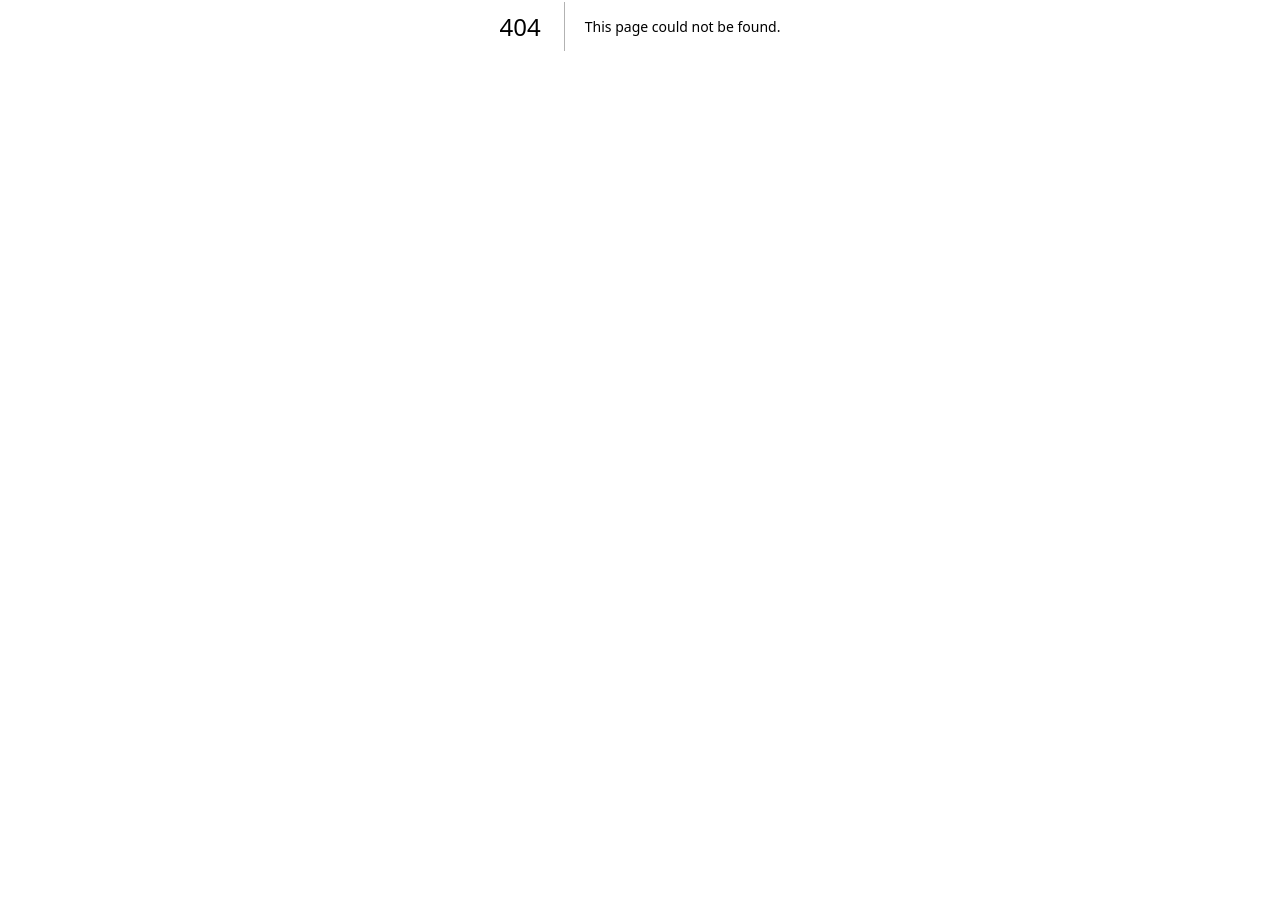
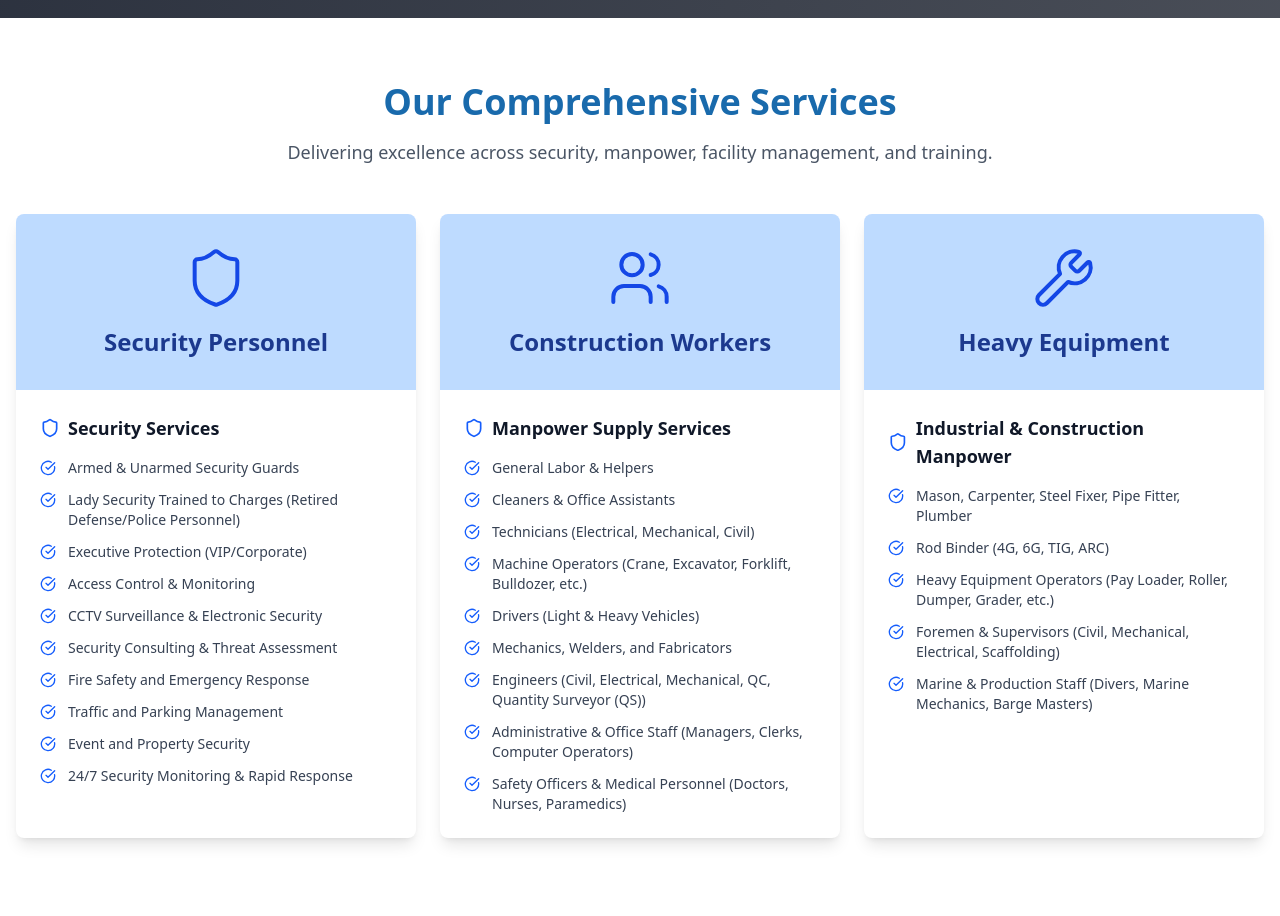
Before and after one commit to mrtech-2022/srmanpowersecurity, a Next.js app: page /our-services in a window 1280 px wide. Before the commit this address had no page. Shown: the part 374-1290 px from the top of the page. Before the commit the page ends 800 px from the top, so only its background shows below. Built offline with nearby package versions, Linux system fonts and the light colour scheme; grey boxes are pictures that could not be loaded.

Commit message:
service page added

```diff
--- /dev/null
+++ b/src/app/our-services/page.jsx
@@ -0,0 +1,15 @@
+import SelectionProcess from '@/components/Services.jsx/SelectionProcess'
+import OurServices from '@/components/Services.jsx/Services'
+import MainLayout from '@/layout/MainLayout'
+import React from 'react'
+
+const ServicePage = () => {
+    return (
+        <MainLayout>
+            <OurServices />
+            <SelectionProcess />
+        </MainLayout>
+    )
+}
+
+export default ServicePage
--- /dev/null
+++ b/src/components/Services.jsx/Services.jsx
@@ -0,0 +1,173 @@
+"use client";
+import React from 'react';
+import { Shield, Users, Wrench, Building, GraduationCap, AlertTriangle, CheckCircle } from 'lucide-react';
+
+export default function OurServices() {
+    const services = [
+        {
+            id: 1,
+            icon: Shield,
+            iconBg: 'bg-blue-200',
+            title: 'Security Personnel',
+            category: 'Security Services',
+            items: [
+                'Armed & Unarmed Security Guards',
+                'Lady Security Trained to Charges (Retired Defense/Police Personnel)',
+                'Executive Protection (VIP/Corporate)',
+                'Access Control & Monitoring',
+                'CCTV Surveillance & Electronic Security',
+                'Security Consulting & Threat Assessment',
+                'Fire Safety and Emergency Response',
+                'Traffic and Parking Management',
+                'Event and Property Security',
+                '24/7 Security Monitoring & Rapid Response'
+            ]
+        },
+        {
+            id: 2,
+            icon: Users,
+            iconBg: 'bg-blue-200',
+            title: 'Construction Workers',
+            category: 'Manpower Supply Services',
+            items: [
+                'General Labor & Helpers',
+                'Cleaners & Office Assistants',
+                'Technicians (Electrical, Mechanical, Civil)',
+                'Machine Operators (Crane, Excavator, Forklift, Bulldozer, etc.)',
+                'Drivers (Light & Heavy Vehicles)',
+                'Mechanics, Welders, and Fabricators',
+                'Engineers (Civil, Electrical, Mechanical, QC, Quantity Surveyor (QS))',
+                'Administrative & Office Staff (Managers, Clerks, Computer Operators)',
+                'Safety Officers & Medical Personnel (Doctors, Nurses, Paramedics)'
+            ]
+        },
+        {
+            id: 3,
+            icon: Wrench,
+            iconBg: 'bg-blue-200',
+            title: 'Heavy Equipment',
+            category: 'Industrial & Construction Manpower',
+            items: [
+                'Mason, Carpenter, Steel Fixer, Pipe Fitter, Plumber',
+                'Rod Binder (4G, 6G, TIG, ARC)',
+                'Heavy Equipment Operators (Pay Loader, Roller, Dumper, Grader, etc.)',
+                'Foremen & Supervisors (Civil, Mechanical, Electrical, Scaffolding)',
+                'Marine & Production Staff (Divers, Marine Mechanics, Barge Masters)'
+            ]
+        },
+        {
+            id: 4,
+            icon: Building,
+            iconBg: 'bg-blue-200',
+            title: 'Facility Management',
+            category: 'Clean Office Services',
+            items: [
+                'Office Cleaning & Housekeeping',
+                'Tea Boy / Poon / Messenger Services',
+                'Waste Management & Janitorial Support',
+                'Maintenance Support Staff',
+                'Building Assistance and Equipment Maintenance'
+            ]
+        },
+        {
+            id: 5,
+            icon: GraduationCap,
+            iconBg: 'bg-blue-200',
+            title: 'Training & Recruitment',
+            category: 'Human Resource Services',
+            items: [
+                'Recruitment of Verified and Qualified Personnel',
+                'Security & Safety Training Programs',
+                'Firefighting, First Aid, and Emergency Response Training',
+                'Discipline, Etiquette, and Communication Skills Development',
+                'On-the-job Orientation and Performance Evaluation'
+            ]
+        },
+        {
+            id: 6,
+            icon: AlertTriangle,
+            iconBg: 'bg-blue-200',
+            title: 'Emergency Response',
+            category: 'Support Services',
+            items: [
+                'Rapid Deployment during Emergencies',
+                'Crisis Management & Disaster Response',
+                'Coordination with Local Law Enforcement',
+                'Security Equipment Supply & Maintenance',
+                'Client Advisory on Risk and Safety Planning'
+            ]
+        }
+    ];
+
+    return (
+        <div className="bg-white">
+
+            <div className="relative h-64 bg-gray-800 overflow-hidden">
+                <div
+                    className="absolute inset-0 bg-cover bg-center"
+                    style={{
+                        backgroundImage: 'url(https://images.unsplash.com/photo-1504384308090-c894fdcc538d?w=1920&q=80)',
+                    }}
+                >
+                    <div className="absolute inset-0 bg-gradient-to-r from-gray-900/80 to-gray-900/60"></div>
+                </div>
+                <div className="relative h-full flex items-center justify-center">
+                    <h1 className="text-white text-4xl font-bold">Service Details</h1>
+                </div>
+            </div>
+
+
+            <div className="container mx-auto px-4 py-16 max-w-7xl">
+                <div className="text-center mb-12">
+                    <h2 className="text-4xl font-bold text-primary mb-4">
+                        Our Comprehensive Services
+                    </h2>
+                    <p className="text-gray-600 text-lg">
+                        Delivering excellence across security, manpower, facility management, and training.
+                    </p>
+                </div>
+
+                <div className="grid md:grid-cols-2 lg:grid-cols-3 gap-6 gap-y-20">
+                    {services.map((service) => {
+                        const IconComponent = service.icon;
+                        return (
+                            <div
+                                key={service.id}
+                                className="bg-white rounded-lg shadow-lg overflow-hidden hover:shadow-xl transition-shadow duration-300"
+                            >
+
+                                <div className={`${service.iconBg} p-8 text-center`}>
+                                    <div className="flex justify-center mb-4">
+                                        <IconComponent className="w-16 h-16 text-blue-700" strokeWidth={1.5} />
+                                    </div>
+                                    <h3 className="text-2xl font-bold text-blue-900">
+                                        {service.title}
+                                    </h3>
+                                </div>
+
+                                <div className="p-6">
+                                    <div className="flex items-center gap-2 mb-4">
+                                        <Shield className="w-5 h-5 text-blue-600" />
+                                        <h4 className="text-lg font-bold text-gray-900">
+                                            {service.category}
+                                        </h4>
+                                    </div>
+
+                                    <ul className="space-y-3">
+                                        {service.items.map((item, index) => (
+                                            <li key={index} className="flex items-start gap-3 text-sm text-gray-700">
+                                                <CheckCircle className="w-4 h-4 text-blue-600 flex-shrink-0 mt-0.5" />
+                                                <span>{item}</span>
+                                            </li>
+                                        ))}
+                                    </ul>
+                                </div>
+                            </div>
+                        );
+                    })}
+                </div>
+
+            </div>
+        </div>
+    );
+}
```
